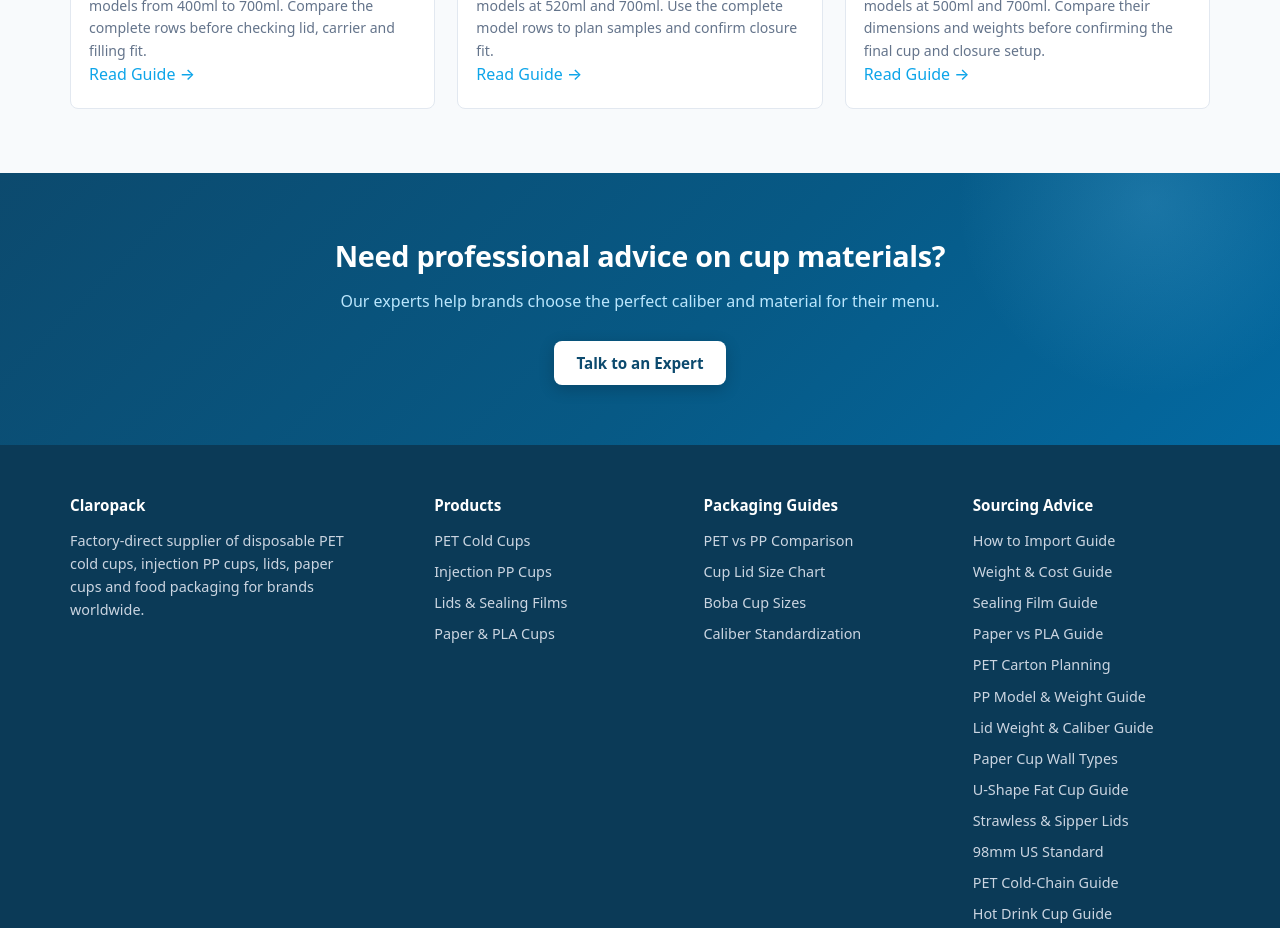
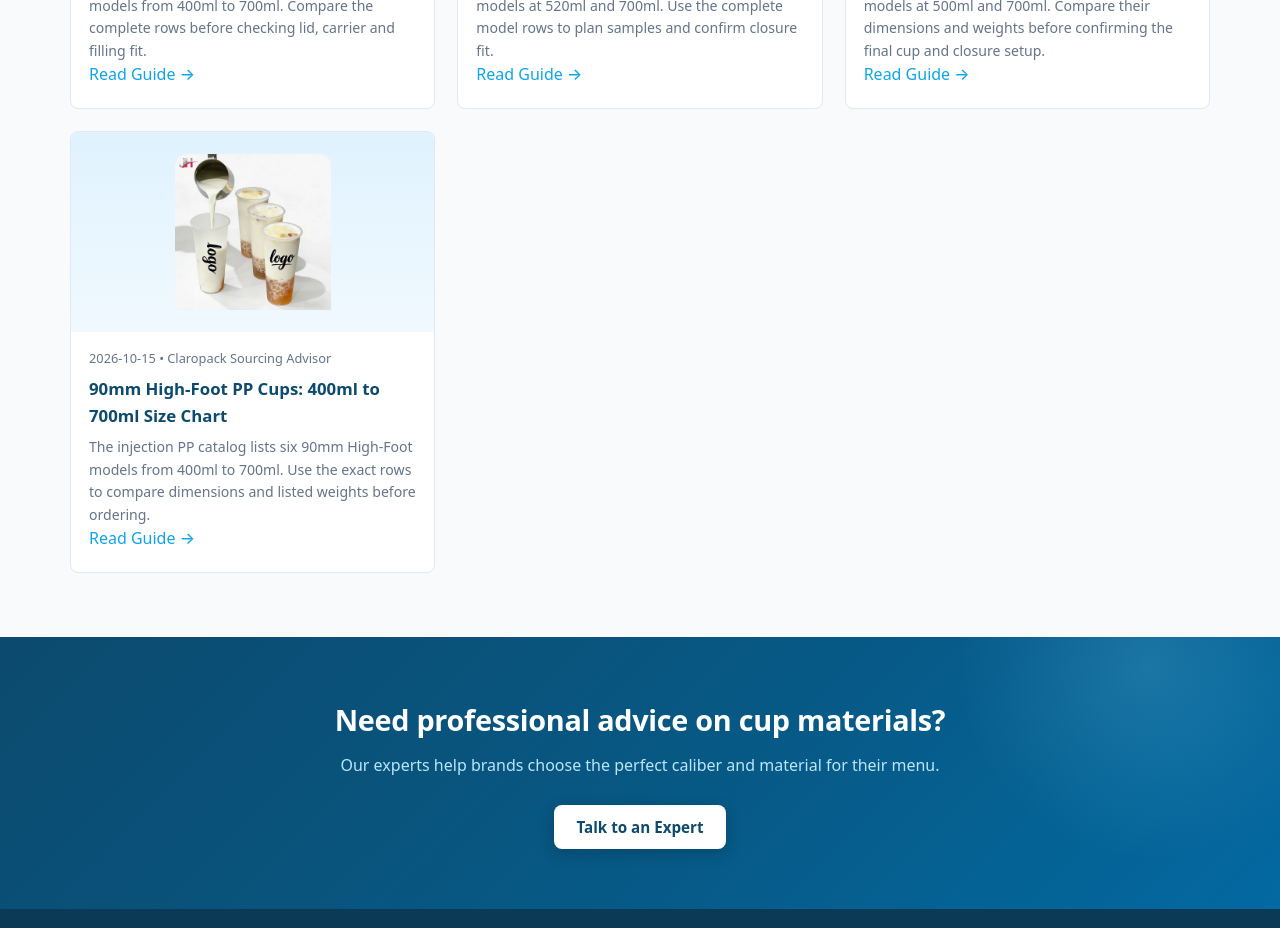
Before and after one commit to parkourV/claropack-official, a React (Vite) app: page /blog in a window 1280 px wide. Shown: the part 9300-10228 px from the top of the page. Built offline with nearby package versions, Linux system fonts and the light colour scheme.

Commit message:
seo: daily post publish and technical audit

```diff
--- a/scripts/doctor.mjs
+++ b/scripts/doctor.mjs
@@ -135,7 +135,8 @@ async function run() {
         'https://claropack.com/blog/108mm-1000ml-injection-pp-cup-guide',
         'https://claropack.com/blog/105mm-dessert-bucket-pp-cup-guide',
         'https://claropack.com/blog/82mm-square-pp-cup-size-chart',
-        'https://claropack.com/blog/90mm-straight-pp-cup-size-chart'
+        'https://claropack.com/blog/90mm-straight-pp-cup-size-chart',
+        'https://claropack.com/blog/90mm-high-foot-pp-cup-size-chart'
     ];
     for (const url of requiredSitemapUrls) {
         if (!sitemap.includes(`<loc>${url}/</loc>`)) {
@@ -209,7 +210,8 @@ async function run() {
         { path: 'blog/108mm-1000ml-injection-pp-cup-guide/index.html', route: '/blog/108mm-1000ml-injection-pp-cup-guide' },
         { path: 'blog/105mm-dessert-bucket-pp-cup-guide/index.html', route: '/blog/105mm-dessert-bucket-pp-cup-guide' },
         { path: 'blog/82mm-square-pp-cup-size-chart/index.html', route: '/blog/82mm-square-pp-cup-size-chart' },
-        { path: 'blog/90mm-straight-pp-cup-size-chart/index.html', route: '/blog/90mm-straight-pp-cup-size-chart' }
+        { path: 'blog/90mm-straight-pp-cup-size-chart/index.html', route: '/blog/90mm-straight-pp-cup-size-chart' },
+        { path: 'blog/90mm-high-foot-pp-cup-size-chart/index.html', route: '/blog/90mm-high-foot-pp-cup-size-chart' }
     ];
 
     let allPassed = true;
--- a/scripts/prerender.mjs
+++ b/scripts/prerender.mjs
@@ -74,6 +74,7 @@ const routes = [
   "/blog/105mm-dessert-bucket-pp-cup-guide",
   "/blog/82mm-square-pp-cup-size-chart",
   "/blog/90mm-straight-pp-cup-size-chart",
+  "/blog/90mm-high-foot-pp-cup-size-chart",
   "/about",
   "/contact"
 ];
--- a/src/data/posts.jsx
+++ b/src/data/posts.jsx
@@ -2816,5 +2816,58 @@ export const posts = {
       { q: 'Which 90mm Straight model is lighter?', a: 'The 500ml row lists 17g and the 700ml row lists 24.5g. Confirm production tolerance with the factory.' },
       { q: 'Does the 90mm caliber guarantee a matching lid?', a: 'No. Nominal caliber alone does not establish rim-profile or closure compatibility. Test the selected cup and lid or sealing setup together.' }
     ]
+  },
+  '90mm-high-foot-pp-cup-size-chart': {
+    title: '90mm High-Foot PP Cups: 400ml to 700ml Size Chart',
+    description: 'Compare six listed 90mm High-Foot PP cup models by capacity, dimensions, weight and carton quantity before requesting samples.',
+    date: '2026-10-15',
+    author: 'Claropack Sourcing Advisor',
+    img: '/assets/images/prod-pp-hard.webp',
+    excerpt: 'The injection PP catalog lists six 90mm High-Foot models from 400ml to 700ml. Use the exact rows to compare dimensions and listed weights before ordering.',
+    quickFacts: [
+      { label: 'Catalog format', value: '90mm High-Foot PP' },
+      { label: 'Listed capacities', value: '400–700ml' },
+      { label: 'Listed weights', value: '13–24.5g' },
+      { label: 'Carton quantity', value: '500 pcs per model' }
+    ],
+    content: [
+      {
+        type: 'text',
+        h2: 'Six 90mm High-Foot PP Rows in the Catalog',
+        body: 'The supplied injection PP catalog lists six 90mm High-Foot PP models. The rows share the same nominal caliber and carton quantity, while capacity, height, base dimension and listed weight vary. Compare the exact model row instead of treating the 90mm caliber as a complete specification.'
+      },
+      {
+        type: 'comparison',
+        h2: '90mm High-Foot PP Catalog Specifications',
+        body: 'The table reproduces the six supplied 90mm High-Foot PP rows. Confirm dimension order, tolerances, rim profile, foot geometry and the current production drawing before ordering.',
+        table: {
+          head: ['Catalog model', 'Format', 'Capacity', 'Catalog dimensions', 'Weight', 'Carton'],
+          rows: [
+            ['90-400 High-Foot PP', 'High-Foot PP', '400 ml', '90 × 122 × 53 mm', '13 g', '500 pcs'],
+            ['90-500 High-Foot PP', 'High-Foot PP', '500 ml', '90 × 147 × 53 mm', '16.5 g', '500 pcs'],
+            ['90-520 High-Foot PP', 'High-Foot PP', '520 ml', '90 × 156 × 52 mm', '17.2 g', '500 pcs'],
+            ['90-600 High-Foot PP', 'High-Foot PP', '600 ml', '90 × 175 × 55 mm', '21 g', '500 pcs'],
+            ['90-650 High-Foot PP', 'High-Foot PP', '650 ml', '90 × 183 × 56 mm', '24 g', '500 pcs'],
+            ['90-700 High-Foot PP', 'High-Foot PP', '700 ml', '90 × 210 × 53 mm', '24.5 g', '500 pcs']
+          ]
+        }
+      },
+      {
+        type: 'text',
+        h2: 'Capacity, Height and Listed Weight Range',
+        body: 'The catalog rows span 400ml to 700ml. Listed dimensions range from 90 × 122 × 53mm for the 400ml row to 90 × 210 × 53mm for the 700ml row, while listed weights range from 13g to 24.5g. These are catalog references for model selection and packing planning, not approval of usable fill level, lid fit or end-use performance.'
+      },
+      {
+        type: 'text',
+        h2: 'What to Confirm Before Ordering',
+        body: 'Include the exact model code, capacity, catalog dimensions, weight and carton quantity in the supplier request. Ask for the final drawing and a physical cup-and-closure sample. Foot geometry, rim-profile fit, lid or sealing-film compatibility, temperature rating, food-contact documents, printing, MOQ, price and lead time are 待工厂确认 for the selected model.'
+      }
+    ],
+    faqs: [
+      { q: 'Which capacities are listed for the 90mm High-Foot PP series?', a: 'The catalog lists 400ml, 500ml, 520ml, 600ml, 650ml and 700ml models.' },
+      { q: 'Do all six 90mm High-Foot models use the same carton quantity?', a: 'Yes. Each supplied row lists 500 pieces per carton. Confirm the final packing configuration for the ordered version.' },
+      { q: 'Which 90mm High-Foot model is lightest?', a: 'The 400ml row lists 13g. The 700ml row lists 24.5g. Confirm production tolerance for the selected model.' },
+      { q: 'Does the 90mm caliber guarantee a matching lid?', a: 'No. Nominal caliber and the High-Foot label do not establish rim-profile, foot or closure compatibility. Test the selected cup and lid or sealing setup together.' }
+    ]
   }
 }
```
Also changed, not shown: 70 other files (tests, documents, lock files or other folders).
